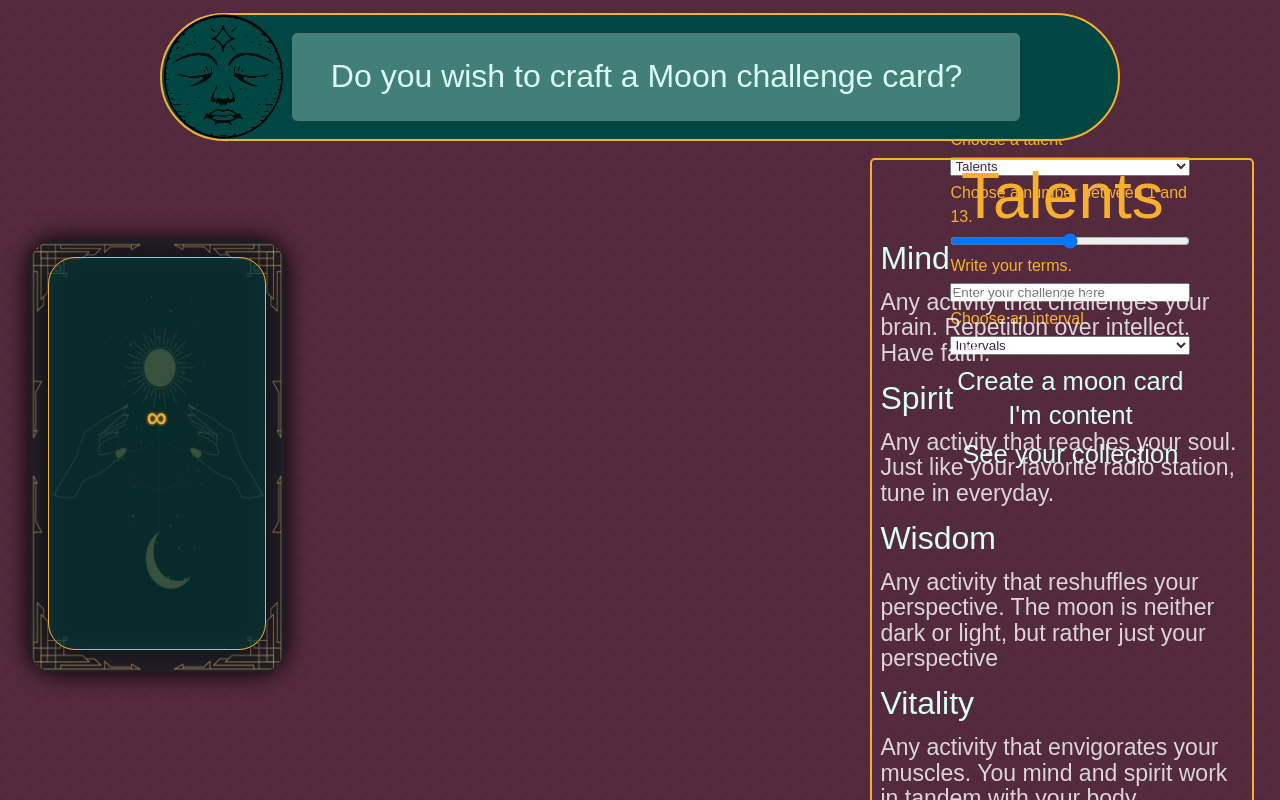
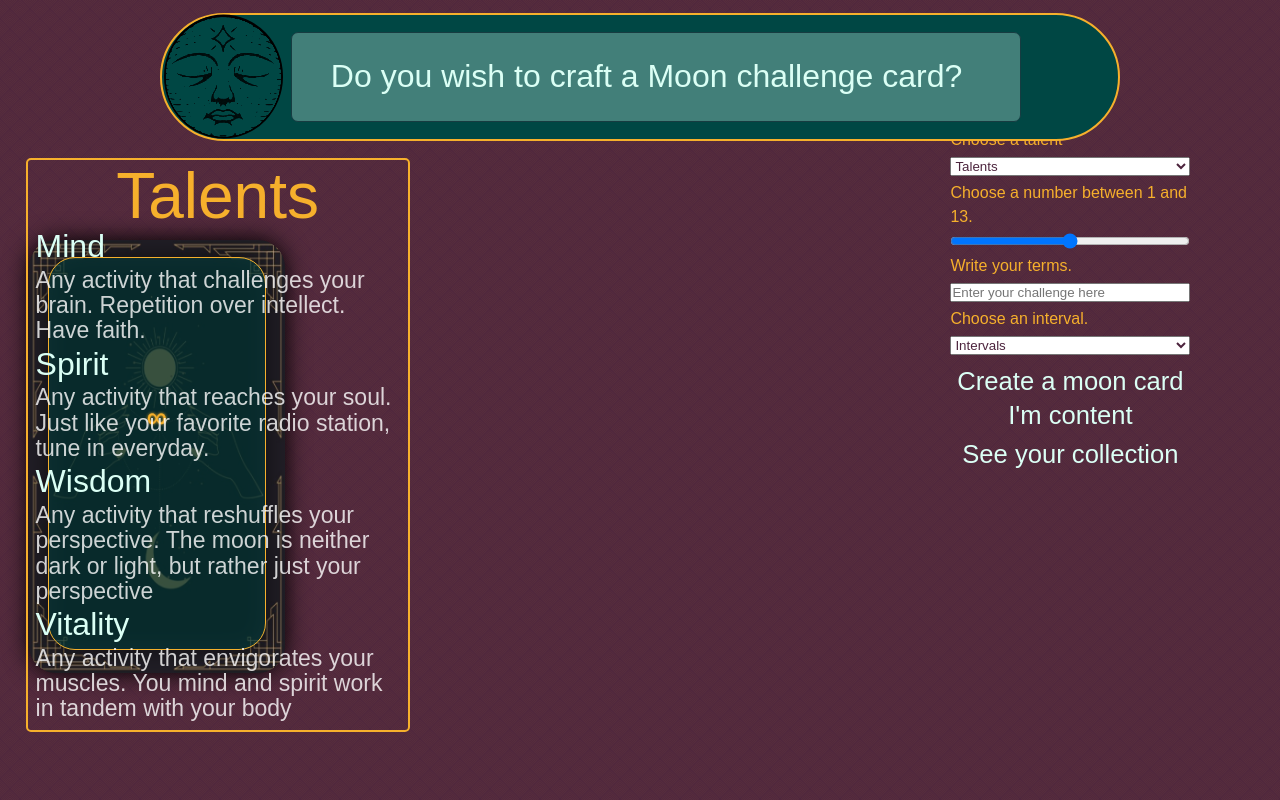
Before and after one commit to andrewvallejo/thirteen-moons, a React (Create React App) app: page / in a window 1280 px wide. Built offline with nearby package versions, Linux system fonts and the light colour scheme; no server answers; a web font is replaced by a local one.

Commit message:
Update mixin props from rules to rules-pos for

```diff
--- a/src/styles/lll-components/Creation.scss
+++ b/src/styles/lll-components/Creation.scss
@@ -12,7 +12,6 @@
   }
   .creation-form{
     @include mediaQueries(form-pos);
-
     position: absolute;
     color: $color-lV;
     width: clamp(15rem, 40vw, 34rem);
@@ -32,7 +31,7 @@
      @extend button;
   }
   .rules {
-    @include mediaQueries(rules);
+    @include mediaQueries(rules-pos);
     position: absolute;
     top: 80%;
     right: 2%;
```
